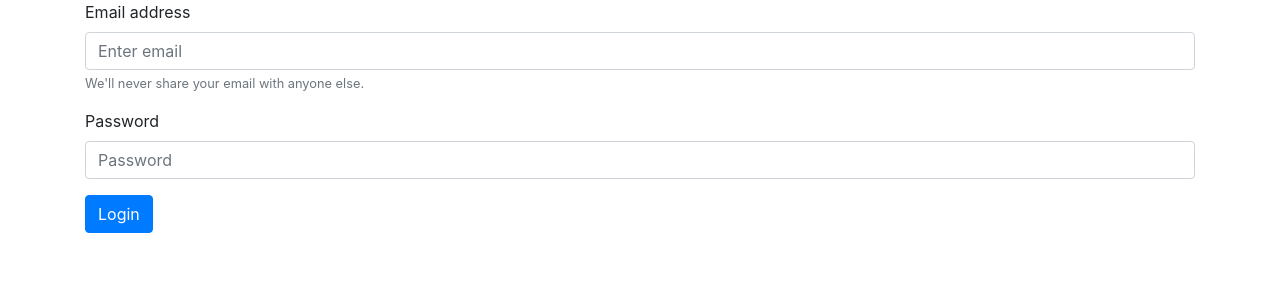
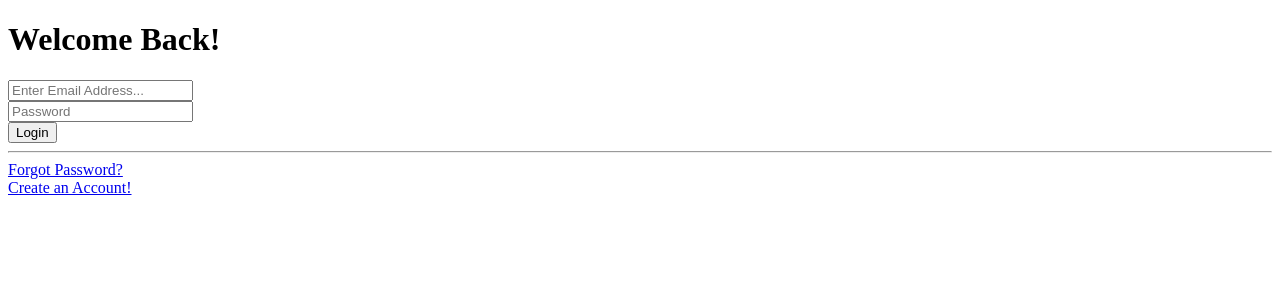
Before and after one commit to infokostrl/web, a CodeIgniter app: page /infokost/auth/login in a window 1280 px wide. Shown: the top 300 px of the page. Run offline with CodeIgniter, Linux system fonts and the light colour scheme; some libraries are stand-ins or nearby versions.

Commit message:
Membuat Login dan Register

```diff
--- a/application/config/autoload.php
+++ b/application/config/autoload.php
@@ -58,7 +58,7 @@
 |
 |	$autoload['libraries'] = array('user_agent' => 'ua');
 */
-$autoload['libraries'] = array('database', 'form_validation', 'session');
+$autoload['libraries'] = array('database', 'form_validation', 'session', 'email');
 
 /*
 | -------------------------------------------------------------------
@@ -89,7 +89,7 @@
 |
 |	$autoload['helper'] = array('url', 'file');
 */
-$autoload['helper'] = array('url', 'file', 'form');
+$autoload['helper'] = array('url', 'file', 'form', 'security');
 
 /*
 | -------------------------------------------------------------------
--- a/application/controllers/Admin.php
+++ b/application/controllers/Admin.php
@@ -31,12 +31,16 @@
         */
         $data['title'] = 'Dashboard';
 
+        // untuk mengambil data pada database berdasarkan data yang ada di session(yang dikirim dari login)
+        $data['user'] = $this->db->get_where('admin', ['email' => $this->session->userdata('email')])->row_array();
+
+
         $data['kosts'] = $this->Infokost_model->getAll();
         $data['joins'] = $this->Infokost_model->innerJoin();
         $data['images'] = $this->Infokost_model->getAllImage();
         $this->load->view('templates/admin/header', $data);
         $this->load->view('templates/admin/sidebar');
-        $this->load->view('templates/admin/topbar');
+        $this->load->view('templates/admin/topbar', $data);
         $this->load->view('admin/index', $data);
         $this->load->view('templates/admin/footer');
 
--- a/application/controllers/Auth.php
+++ b/application/controllers/Auth.php
@@ -23,13 +23,84 @@
     {
         $data['title'] = 'Login Page';
 
-        $this->form_validation->set_rules('email', 'Email', 'trim|required|valid_email');
+        $this->form_validation->set_rules('email', 'Email', 'trim|required|valid_email', [
+            'valid_email' => 'Email is not valid!'
+        ]);
         $this->form_validation->set_rules('password', 'Password', 'trim|required');
-        $this->load->view('auth/login', $data);
+
+        if ($this->form_validation->run() == false) {
+            $this->load->view('templates/auth/header', $data);
+            $this->load->view('auth/login');
+            $this->load->view('templates/auth/footer');
+        } else {
+            $this->_login();
+        }
+    }
+
+    private function _login()
+    {
+        $email = $this->input->post('email');
+        $password = $this->input->post('password');
+
+        $user = $this->db->get_where('admin', ['email' => $email])->row_array();
+
+        if ($user) {
+            if (password_verify($password, $user['pass'])) {
+                $data = [
+                    'email' => $user['email'],
+                    'name' => $user['name']
+                ];
+
+                $this->session->set_userdata($data);
+                redirect('admin');
+            } else {
+                $this->session->set_flashdata('message', '<div class="alert alert-danger" role="alert">Wrong Password!</div>');
+                redirect('auth/login');
+            }
+        } else {
+            $this->session->set_flashdata('message', '<div class="alert alert-danger" role="alert">Your Email is not Register. Please Register!</div>');
+            redirect('auth/login');
+        }
     }
     public function registration()
     {
         $data['title'] = 'Registration Page';
-        $this->load->view('auth/registration', $data);
+
+        $this->form_validation->set_rules('name', 'Name', 'trim|required');
+        $this->form_validation->set_rules('email', 'Email', 'trim|required|valid_email|is_unique[admin.email]', [
+            'is_unique' => 'Email Already Registered!',
+            'valid_email' => 'Email is not valid!'
+        ]);
+        $this->form_validation->set_rules('password1', 'Password', 'trim|required|min_length[5]|matches[password2]', [
+            'matches' => 'Password doesnt match!',
+            'min_length' => 'Password too short!'
+        ]);
+        $this->form_validation->set_rules('password2', 'Password', 'trim|required|matches[password1]');
+
+        if ($this->form_validation->run() == false) {
+            $this->load->view('templates/auth/header', $data);
+            $this->load->view('auth/registration');
+            $this->load->view('templates/auth/footer');
+        } else {
+            $data = [
+                'email' => htmlspecialchars($this->input->post('email', true)),
+                'pass' => password_hash($this->input->post('password1', true), PASSWORD_DEFAULT),
+                'name' => htmlspecialchars($this->input->post('name', true)),
+                'img' => 'default.jpg'
+            ];
+
+            $this->db->insert('admin', $data);
+
+            $this->session->set_flashdata('message', '<div class="alert alert-success" role="alert">Your Account Have Been Register. Please Login!</div>');
+            redirect('auth/login');
+        }
+    }
+    public function logout()
+    {
+        $this->session->unset_userdata('email');
+        $this->session->unset_userdata('name');
+
+        $this->session->set_flashdata('message', '<div class="alert alert-success" role="alert">You Have Been Logged out!</div>');
+        redirect('auth/login');
     }
 }
--- a/application/views/auth/login.php
+++ b/application/views/auth/login.php
@@ -1,38 +1,47 @@
-<!doctype html>
-<html lang="en">
+<!-- Outer Row -->
+<div class="row justify-content-center">
 
-<head>
-    <!-- Required meta tags -->
-    <meta charset="utf-8">
-    <meta name="viewport" content="width=device-width, initial-scale=1, shrink-to-fit=no">
+    <div class="col-xl-10 col-lg-12 col-md-9">
 
-    <!-- Bootstrap CSS -->
-    <link rel="stylesheet" href="https://stackpath.bootstrapcdn.com/bootstrap/4.3.1/css/bootstrap.min.css" integrity="sha384-ggOyR0iXCbMQv3Xipma34MD+dH/1fQ784/j6cY/iJTQUOhcWr7x9JvoRxT2MZw1T" crossorigin="anonymous">
+        <div class="card o-hidden border-0 shadow-lg my-5">
+            <div class="card-body p-0">
+                <!-- Nested Row within Card Body -->
+                <div class="row">
+                    <div class="col-lg-6 d-none d-lg-block bg-login-image"></div>
+                    <div class="col-lg-6">
+                        <div class="p-5">
+                            <div class="text-center">
+                                <h1 class="h4 text-gray-900 mb-4">Welcome Back!</h1>
+                            </div>
 
-    <title><?= $title; ?></title>
-</head>
+                            <?= $this->session->flashdata('message') ?>
 
-<body>
-    <div class="container">
-        <form action="" method="post">
-            <div class="form-group">
-                <label for="email">Email address</label>
-                <input type="text" class="form-control" id="email" placeholder="Enter email" name="email">
-                <small id="emailHelp" class="form-text text-muted">We'll never share your email with anyone else.</small>
+                            <form class="user" action="<?= base_url('auth/login'); ?>" method="POST">
+                                <div class="form-group">
+                                    <input type="text" class="form-control form-control-user" id="exampleInputEmail" aria-describedby="emailHelp" placeholder="Enter Email Address..." name="email" value="<?= set_value('email'); ?>">
+                                    <small class="form-text text-danger"><?php echo form_error('email'); ?></small>
+                                </div>
+                                <div class="form-group">
+                                    <input type="password" class="form-control form-control-user" id="exampleInputPassword" placeholder="Password" name="password">
+                                    <small class="form-text text-danger"><?php echo form_error('password'); ?></small>
+                                </div>
+                                <button type="submit" class="btn btn-primary btn-user btn-block">
+                                    Login
+                                </button>
+                            </form>
+                            <hr>
+                            <div class="text-center">
+                                <a class="small" href="#">Forgot Password?</a>
+                            </div>
+                            <div class="text-center">
+                                <a class="small" href="<?= base_url('auth/registration') ?>">Create an Account!</a>
+                            </div>
+                        </div>
+                    </div>
+                </div>
             </div>
-            <div class="form-group">
-                <label for="password">Password</label>
-                <input type="password" class="form-control" id="password" placeholder="Password" name="password">
-            </div>
-            <button type="submit" class="btn btn-primary">Login</button>
-        </form>
+        </div>
+
     </div>
 
-    <!-- Optional JavaScript -->
-    <!-- jQuery first, then Popper.js, then Bootstrap JS -->
-    <script src="https://code.jquery.com/jquery-3.3.1.slim.min.js" integrity="sha384-q8i/X+965DzO0rT7abK41JStQIAqVgRVzpbzo5smXKp4YfRvH+8abtTE1Pi6jizo" crossorigin="anonymous"></script>
-    <script src="https://cdnjs.cloudflare.com/ajax/libs/popper.js/1.14.7/umd/popper.min.js" integrity="sha384-UO2eT0CpHqdSJQ6hJty5KVphtPhzWj9WO1clHTMGa3JDZwrnQq4sF86dIHNDz0W1" crossorigin="anonymous"></script>
-    <script src="https://stackpath.bootstrapcdn.com/bootstrap/4.3.1/js/bootstrap.min.js" integrity="sha384-JjSmVgyd0p3pXB1rRibZUAYoIIy6OrQ6VrjIEaFf/nJGzIxFDsf4x0xIM+B07jRM" crossorigin="anonymous"></script>
-</body>
-
-</html>
+</div>
--- a/application/views/templates/admin/footer.php
+++ b/application/views/templates/admin/footer.php
@@ -2,7 +2,7 @@
 <footer class="sticky-footer bg-white">
     <div class="container my-auto">
         <div class="copyright text-center my-auto">
-            <span>Copyright &copy; Your Website 2021</span>
+            <span>Copyright &copy; Infokost Romang Lompoa <?= date('Y'); ?></span>
         </div>
     </div>
 </footer>
@@ -32,7 +32,7 @@
             <div class="modal-body">Select "Logout" below if you are ready to end your current session.</div>
             <div class="modal-footer">
                 <button class="btn btn-secondary" type="button" data-dismiss="modal">Cancel</button>
-                <a class="btn btn-primary" href="login.html">Logout</a>
+                <a class="btn btn-primary" href="<?= base_url('auth/logout') ?>">Logout</a>
             </div>
         </div>
     </div>
--- a/application/views/templates/admin/topbar.php
+++ b/application/views/templates/admin/topbar.php
@@ -161,7 +161,7 @@
                 <!-- Nav Item - User Information -->
                 <li class="nav-item dropdown no-arrow">
                     <a class="nav-link dropdown-toggle" href="#" id="userDropdown" role="button" data-toggle="dropdown" aria-haspopup="true" aria-expanded="false">
-                        <span class="mr-2 d-none d-lg-inline text-gray-600 small">Douglas McGee</span>
+                        <span class="mr-2 d-none d-lg-inline text-gray-600 small"><?= $this->session->userdata['name']; ?></span>
                         <img class="img-profile rounded-circle" src="<?= base_url('assets/admin/'); ?>img/undraw_profile.svg">
                     </a>
                     <!-- Dropdown - User Information -->
--- /dev/null
+++ b/application/views/templates/auth/footer.php
@@ -0,0 +1,15 @@
+</div>
+
+<!-- Bootstrap core JavaScript-->
+<script src="<?= base_url('assets/admin/'); ?>vendor/jquery/jquery.min.js"></script>
+<script src="<?= base_url('assets/admin/'); ?>vendor/bootstrap/js/bootstrap.bundle.min.js"></script>
+
+<!-- Core plugin JavaScript-->
+<script src="<?= base_url('assets/admin/'); ?>vendor/jquery-easing/jquery.easing.min.js"></script>
+
+<!-- Custom scripts for all pages-->
+<script src="<?= base_url('assets/admin/'); ?>js/sb-admin-2.min.js"></script>
+
+</body>
+
+</html>
--- /dev/null
+++ b/application/views/templates/auth/header.php
@@ -0,0 +1,25 @@
+<!DOCTYPE html>
+<html lang="en">
+
+<head>
+
+    <meta charset="utf-8">
+    <meta http-equiv="X-UA-Compatible" content="IE=edge">
+    <meta name="viewport" content="width=device-width, initial-scale=1, shrink-to-fit=no">
+    <meta name="description" content="">
+    <meta name="author" content="">
+
+    <title><?= $title; ?></title>
+
+    <!-- Custom fonts for this template-->
+    <link href="<?= base_url('assets/admin/'); ?>vendor/fontawesome-free/css/all.min.css" rel="stylesheet" type="text/css">
+    <link href="https://fonts.googleapis.com/css?family=Nunito:200,200i,300,300i,400,400i,600,600i,700,700i,800,800i,900,900i" rel="stylesheet">
+
+    <!-- Custom styles for this template-->
+    <link href="<?= base_url('assets/admin/'); ?>css/sb-admin-2.min.css" rel="stylesheet">
+
+</head>
+
+<body class="bg-gradient-primary">
+
+    <div class="container">
```
Also changed, not shown: application/views/auth/registration.php (+44 -14 lines), application/views/templates/admin/sidebar.php (+16 -20 lines).
